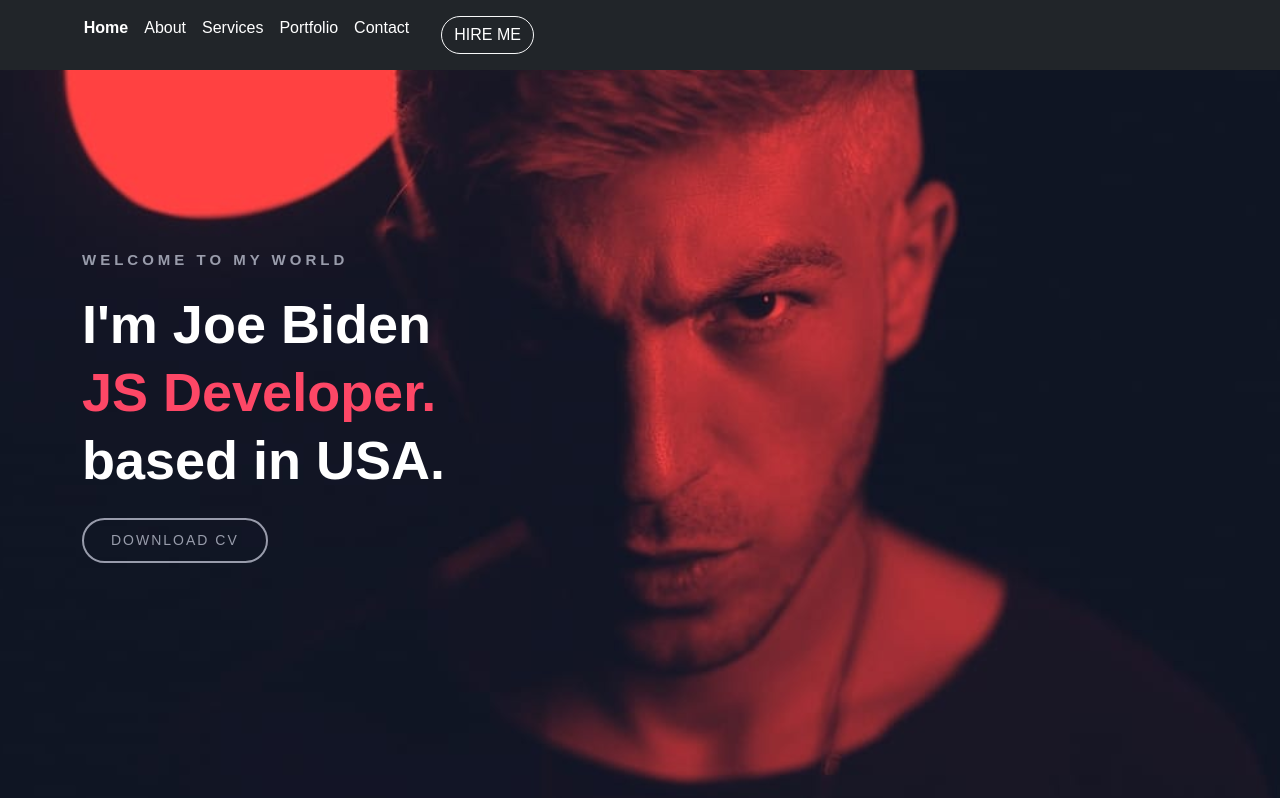
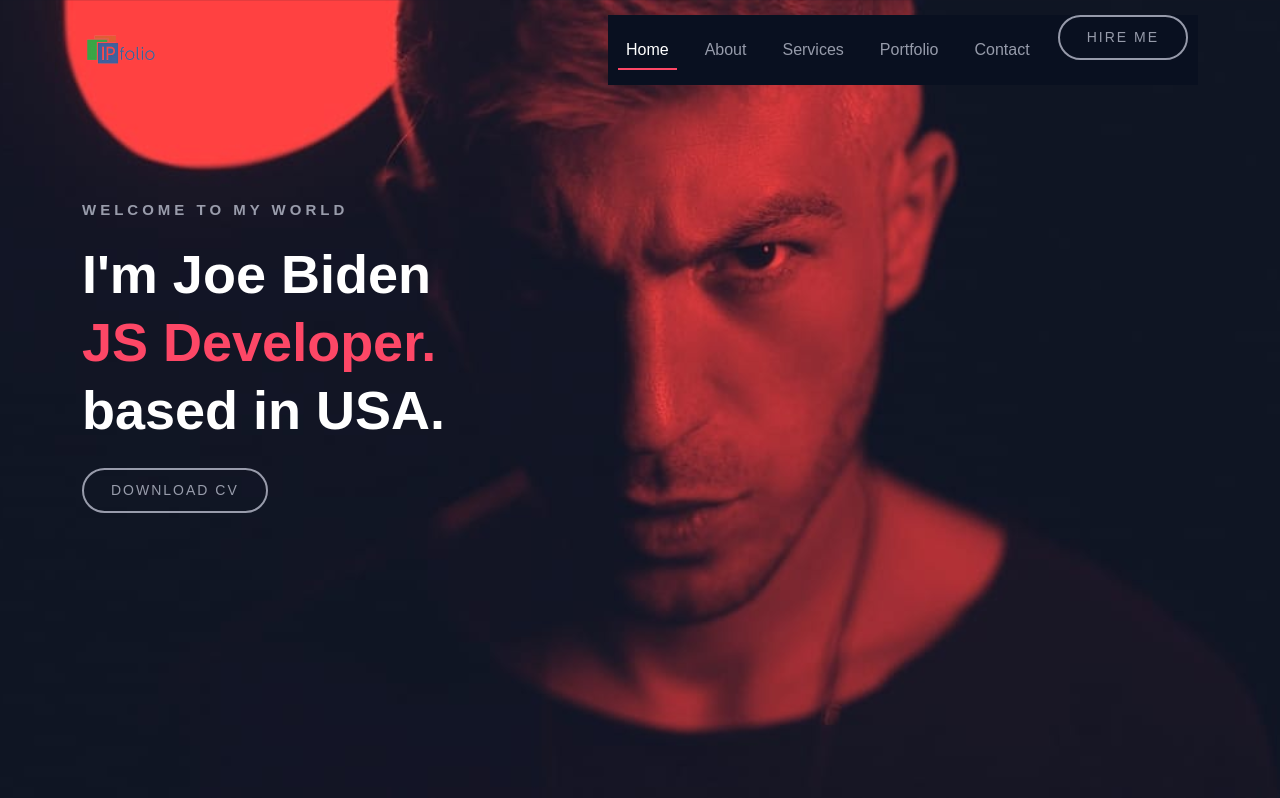
Before and after one commit to Mamadou-Saliou-Diallo/tache3-boostrap, a plain HTML site: page index.html in a window 1280 px wide. Shown: the top 798 px of the page. Drawn offline with nearby package versions, Linux system fonts and the light colour scheme.

Commit message:
c'est bon

```diff
--- a/css/style.css
+++ b/css/style.css
@@ -25,6 +25,10 @@
     box-sizing: border-box;
     margin: 0;
     padding: 0;
+}
+.fa-solid{
+  display: flex;
+  float: left;
 }
 
 :root {
--- a/index.html
+++ b/index.html
@@ -10,47 +10,10 @@
     <title>Document</title>
 </head>
 <body>
+    <!-- Navbar section -->
+    <script src="https://cdn.jsdelivr.net/npm/bootstrap@5.3.3/dist/js/bootstrap.bundle.min.js" integrity="sha384-YvpcrYf0tY3lHB60NNkmXc5s9fDVZLESaAA55NDzOxhy9GkcIdslK1eN7N6jIeHz" crossorigin="anonymous"></script>
 
-  <script src="https://cdn.jsdelivr.net/npm/bootstrap@5.3.3/dist/js/bootstrap.bundle.min.js" integrity="sha384-YvpcrYf0tY3lHB60NNkmXc5s9fDVZLESaAA55NDzOxhy9GkcIdslK1eN7N6jIeHz" crossorigin="anonymous"></script>
-    <section id="home">
-        <nav class="navbar navbar-expand-lg bg-dark fixed-top">
-            <div class="container">
-               <a class="navbar-brand" href="#"><img src="images/adobe-portfolio-icon-512x512-mfisumyd.png" alt="" class="logo"></a>
-              <button class="navbar-toggler mx-auto" type="button" data-bs-toggle="collapse" data-bs-target="#navbarSupportedContent" aria-controls="navbarSupportedContent" aria-expanded="false" aria-label="Toggle navigation">
-                <i class="fa-solid fa-bars-staggered bg-light"></i></button>
-              <div class="collapse navbar-collapse" id="navbarSupportedContent">
-                <ul class="navbar-nav mss-auto mb-2 mb-lg-0">
-                  <li class="nav-item">
-                    <a class="clik nav-link text-white fw-bold"href="#home">Home</a>
-                  </li>
-                  <li class="nav-item">
-                    <a class="barre nav-link text-white" href="#about">About</a>
-                  </li>
-                  <li class="nav-item">
-                    <a class="barre1 nav-link text-white" href="#services">
-                      Services
-                    </a>
-                  </li>
-                  <li class="nav-item">
-                    <a class="barre1 nav-link text-white" href="#portfolio">Portfolio</a>
-                  </li>
-                  <li class="nav-item">
-                    <a class="barre1 nav-link text-white" href="#contact">Contact</a>
-                  </li>
-                  <li class="nav-item">
-                    <a class="nav-link" href="#contact">
-                      <button type="button" class="btn-1 btn btn-light rounded-pill bg-dark text-white ms-md-3 ms-0"> HIRE ME</button>
-                    </a>
-                  </li>
-                </ul>
-              </div>
-            </div>
-          </nav>
-
-
-
-    <!-- Navbar section -->
-    <!-- <header class="header_wrapper">
+     <header class="header_wrapper">
         <nav class="navbar navbar-expand-lg fixed-top">
             <div class="container">
               <a class="navbar-brand" href="#">
@@ -84,7 +47,7 @@
               </div>
             </div>
           </nav>
-    </header> -->
+    </header>
 
     <!-- navbar section exit -->
 
```
